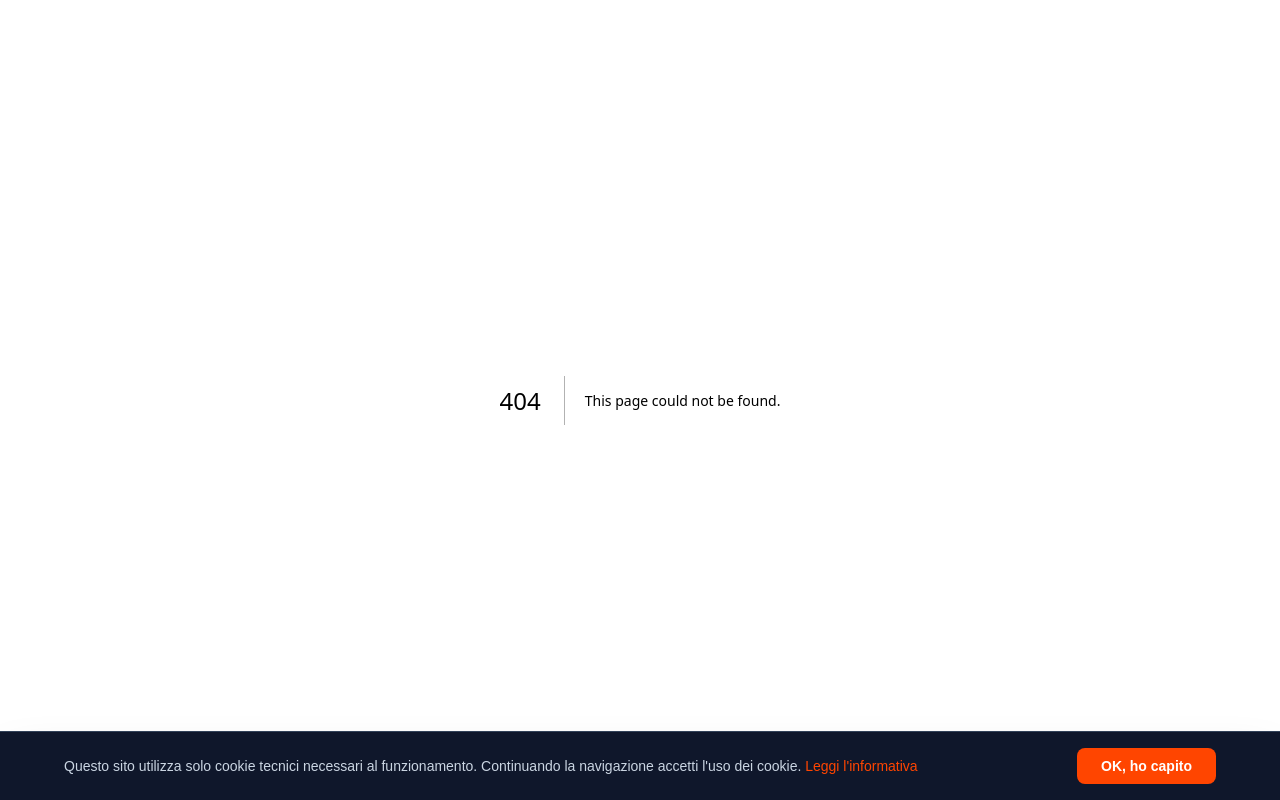
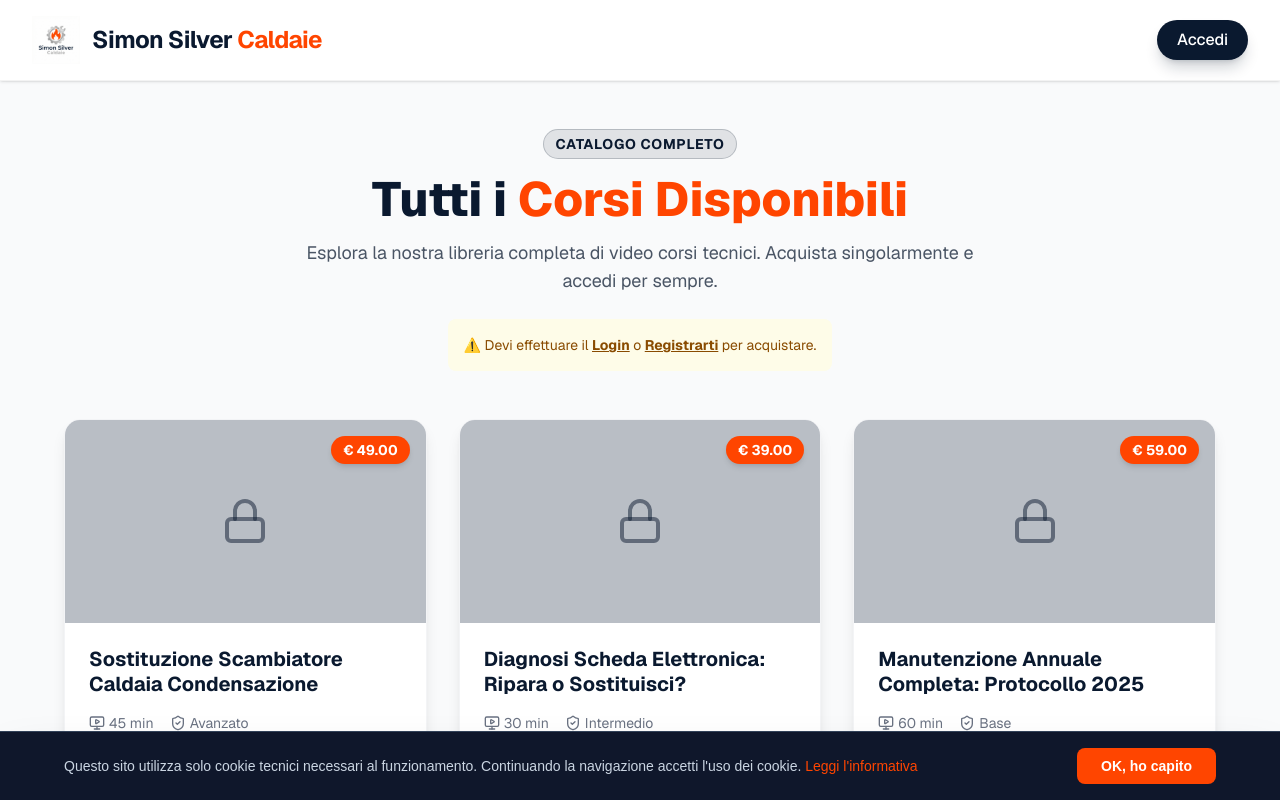
Before and after one commit to simonsilvercaldaie/sito-caldaie, a Next.js app: page /catalogo in a window 1280 px wide. Before the commit this address had no page. Shown: the top 800 px of the page. Built offline with nearby package versions, Linux system fonts and the light colour scheme.

Commit message:
Add-Catalogo-page-Libreria-terminology-footer-links

```diff
--- /dev/null
+++ b/app/catalogo/page.tsx
@@ -0,0 +1,151 @@
+'use client'
+import { PayPalBtn } from "@/components/PayPalBtn"
+import { Lock, MonitorPlay, ShieldCheck } from "lucide-react"
+import { supabase } from "@/lib/supabaseClient"
+import { useEffect, useState } from "react"
+import Link from "next/link"
+import Navbar from "@/components/Navbar"
+
+// Demo courses data
+const demoCourses = [
+    { id: 1, title: "Sostituzione Scambiatore Caldaia Condensazione", duration: "45 min", level: "Avanzato", price: "49.00" },
+    { id: 2, title: "Diagnosi Scheda Elettronica: Ripara o Sostituisci?", duration: "30 min", level: "Intermedio", price: "39.00" },
+    { id: 3, title: "Manutenzione Annuale Completa: Protocollo 2025", duration: "60 min", level: "Base", price: "59.00" },
+    { id: 4, title: "Analisi Fumi e Rendimento Combustione", duration: "35 min", level: "Intermedio", price: "35.00" },
+    { id: 5, title: "Sostituzione Valvola Gas: Procedura Sicura", duration: "40 min", level: "Avanzato", price: "45.00" },
+    { id: 6, title: "Circolatore Bloccato: Diagnosi e Riparazione", duration: "25 min", level: "Base", price: "29.00" },
+    { id: 7, title: "Pressostato Differenziale: Come Funziona", duration: "20 min", level: "Base", price: "25.00" },
+    { id: 8, title: "Sonda NTC: Test e Sostituzione", duration: "15 min", level: "Intermedio", price: "19.00" },
+    { id: 9, title: "Errori Frequenti Caldaie Vaillant: Guida Completa", duration: "50 min", level: "Avanzato", price: "55.00" },
+]
+
+export default function CatalogoPage() {
+    const [user, setUser] = useState<any>(null)
+    const [loading, setLoading] = useState(true)
+
+    useEffect(() => {
+        const checkUser = async () => {
+            const { data: { session } } = await supabase.auth.getSession()
+            setUser(session?.user || null)
+            setLoading(false)
+        }
+        checkUser()
+
+        const { data: { subscription } } = supabase.auth.onAuthStateChange((_event, session) => {
+            setUser(session?.user || null)
+            setLoading(false)
+        })
+
+        return () => subscription.unsubscribe()
+    }, [])
+
+    const handlePurchaseSuccess = async (courseTitle: string, amount: string) => {
+        if (!user) {
+            alert("Devi essere loggato per acquistare!")
+            return
+        }
+
+        try {
+            const { error } = await supabase
+                .from('purchases')
+                .insert([
+                    {
+                        user_id: user.id,
+                        course_id: courseTitle,
+                        amount: parseFloat(amount)
+                    }
+                ])
+
+            if (error) throw error
+
+            alert(`Pagamento riuscito per: ${courseTitle}!\nIl corso è stato sbloccato nella tua Dashboard.`)
+        } catch (err: any) {
+            console.error("Errore salvataggio acquisto:", err)
+            alert("Pagamento ricevuto su PayPal, ma errore nel salvataggio su database. Contatta l'assistenza.")
+        }
+    }
+
+    if (loading) return <div className="py-20 text-center">Caricamento catalogo...</div>
+
+    return (
+        <div className="min-h-screen flex flex-col font-sans bg-gray-50">
+            <Navbar />
+
+            <main className="flex-grow py-12 px-4 md:px-8">
+                <div className="max-w-6xl mx-auto">
+
+                    <div className="text-center mb-12">
+                        <span className="inline-block py-1 px-3 bg-primary/10 text-primary font-bold rounded-full text-sm uppercase tracking-wider border border-primary/20 mb-4">
+                            Catalogo Completo
+                        </span>
+                        <h1 className="text-4xl md:text-5xl font-extrabold text-primary mb-4">
+                            Tutti i <span className="text-accent">Corsi Disponibili</span>
+                        </h1>
+                        <p className="text-lg text-gray-600 max-w-2xl mx-auto">
+                            Esplora la nostra libreria completa di video corsi tecnici. Acquista singolarmente e accedi per sempre.
+                        </p>
+                        {!user && (
+                            <div className="mt-6 p-4 bg-yellow-50 text-yellow-800 rounded-lg inline-block text-sm">
+                                ⚠️ Devi effettuare il <Link href="/login" className="font-bold underline">Login</Link> o <Link href="/login" className="font-bold underline">Registrarti</Link> per acquistare.
+                            </div>
+                        )}
+                    </div>
+
+                    <div className="grid md:grid-cols-2 lg:grid-cols-3 gap-8">
+                        {demoCourses.map((course) => (
+                            <div key={course.id} className="bg-white rounded-2xl overflow-hidden shadow-lg border border-gray-100 hover:shadow-2xl transition-all group flex flex-col">
+                                <div className="relative aspect-video bg-gray-200">
+                                    <div className="absolute inset-0 bg-primary/20 group-hover:bg-primary/10 transition-colors flex items-center justify-center">
+                                        <Lock className="w-12 h-12 text-primary/50 group-hover:scale-110 transition-transform" />
+                                    </div>
+                                    <div className="absolute top-4 right-4 bg-accent text-white font-bold px-3 py-1 rounded-full text-sm shadow-md">
+                                        € {course.price}
+                                    </div>
+                                </div>
+                                <div className="p-6 space-y-4 flex-grow flex flex-col">
+                                    <h3 className="text-xl font-bold text-primary leading-tight">{course.title}</h3>
+                                    <div className="flex items-center gap-4 text-sm text-gray-500 mt-auto mb-4">
+                                        <span className="flex items-center gap-1"><MonitorPlay className="w-4 h-4" /> {course.duration}</span>
+                                        <span className="flex items-center gap-1"><ShieldCheck className="w-4 h-4" /> {course.level}</span>
+                                    </div>
+                                    <div className="relative z-10">
+                                        {user ? (
+                                            <PayPalBtn
+                                                amount={course.price}
+                                                courseTitle={course.title}
+                                                onSuccess={() => handlePurchaseSuccess(course.title, course.price)}
+                                            />
+                                        ) : (
+                                            <Link href="/login" className="w-full py-3 bg-gray-200 text-gray-500 font-bold rounded-xl hover:bg-gray-300 transition-colors flex items-center justify-center gap-2">
+                                                Accedi per Acquistare
+                                            </Link>
+                                        )}
+                                    </div>
+                                </div>
+                            </div>
+                        ))}
+                    </div>
+
+                </div>
+            </main>
+
+            <footer className="bg-slate-900 text-slate-400 py-12 px-4 border-t border-slate-800">
+                <div className="max-w-6xl mx-auto flex flex-col md:flex-row justify-between items-center gap-6">
+                    <div className="flex items-center gap-2">
+                        <span className="font-semibold text-slate-200">Simon Silver Caldaie</span>
+                    </div>
+                    <div className="text-sm">
+                        &copy; {new Date().getFullYear()} Simon Silver. P.IVA 03235620121
+                    </div>
+                    <div className="flex flex-wrap gap-4 justify-center">
+                        <a href="https://www.youtube.com/@SimonSilverCaldaie" target="_blank" rel="noopener noreferrer" className="hover:text-white transition-colors">YouTube</a>
+                        <a href="https://www.instagram.com/simon_silver" target="_blank" rel="noopener noreferrer" className="hover:text-white transition-colors">Instagram</a>
+                        <Link href="/contatti" className="hover:text-white transition-colors">Contatti</Link>
+                        <Link href="/privacy" className="hover:text-white transition-colors">Privacy</Link>
+                        <Link href="/termini" className="hover:text-white transition-colors">Termini</Link>
+                    </div>
+                </div>
+            </footer>
+        </div>
+    )
+}
--- a/app/page.tsx
+++ b/app/page.tsx
@@ -32,11 +32,11 @@ export default function Home() {
                         <div className="flex flex-col sm:flex-row gap-4 justify-center mt-8">
                             <Link href="/login" className="flex items-center justify-center gap-2 px-8 py-4 bg-accent text-white rounded-xl text-lg font-bold hover:bg-orange-600 transition-all shadow-xl shadow-orange-500/20">
                                 <PlayCircle className="w-6 h-6" />
-                                Accedi alla Masterclass
+                                Accedi alla Libreria
                             </Link>
-                            <button className="flex items-center justify-center gap-2 px-8 py-4 bg-white text-primary border-2 border-primary/10 rounded-xl text-lg font-bold hover:bg-gray-50 transition-all">
+                            <Link href="/catalogo" className="flex items-center justify-center gap-2 px-8 py-4 bg-white text-primary border-2 border-primary/10 rounded-xl text-lg font-bold hover:bg-accent hover:text-white hover:border-accent transition-all">
                                 Catalogo Corsi
-                            </button>
+                            </Link>
                         </div>
                     </div>
 
@@ -75,7 +75,7 @@ export default function Home() {
                                 <ShieldCheck className="w-8 h-8" />
                             </div>
                             <h3 className="text-xl font-bold">Pagamento Sicuro</h3>
-                            <p className="text-gray-400">Transazioni protette con PayPal. Soddisfatto o rimborsato (termini applicabili).</p>
+                            <p className="text-gray-400">Transazioni protette con PayPal.</p>
                         </div>
                     </div>
                 </section>
@@ -91,12 +91,14 @@ export default function Home() {
                         <span className="font-semibold text-slate-200">Simon Silver Caldaie</span>
                     </div>
                     <div className="text-sm">
-                        &copy; 2024 Simon Silver. Tutti i diritti riservati.
+                        &copy; {new Date().getFullYear()} Simon Silver. P.IVA 03235620121
                     </div>
-                    <div className="flex gap-4">
+                    <div className="flex flex-wrap gap-4 justify-center">
                         <a href="https://www.youtube.com/@SimonSilverCaldaie" target="_blank" rel="noopener noreferrer" className="hover:text-white transition-colors">YouTube</a>
                         <a href="https://www.instagram.com/simon_silver" target="_blank" rel="noopener noreferrer" className="hover:text-white transition-colors">Instagram</a>
                         <Link href="/contatti" className="hover:text-white transition-colors">Contatti</Link>
+                        <Link href="/privacy" className="hover:text-white transition-colors">Privacy</Link>
+                        <Link href="/termini" className="hover:text-white transition-colors">Termini</Link>
                     </div>
                 </div>
             </footer>
--- a/components/ProductShowcase.tsx
+++ b/components/ProductShowcase.tsx
@@ -64,7 +64,7 @@ export default function ProductShowcase() {
         <section className="py-20 px-4 md:px-8 bg-muted/30">
             <div className="max-w-6xl mx-auto">
                 <div className="text-center mb-16 space-y-4">
-                    <h2 className="text-3xl md:text-4xl font-bold text-primary">Masterclass Premium Disponibili</h2>
+                    <h2 className="text-3xl md:text-4xl font-bold text-primary">Libreria Corsi Premium</h2>
                     <p className="text-lg text-gray-600 max-w-2xl mx-auto">
                         Corsi completi dalla diagnosi alla risoluzione. Acquista una volta, accedi per sempre.
                     </p>
```
